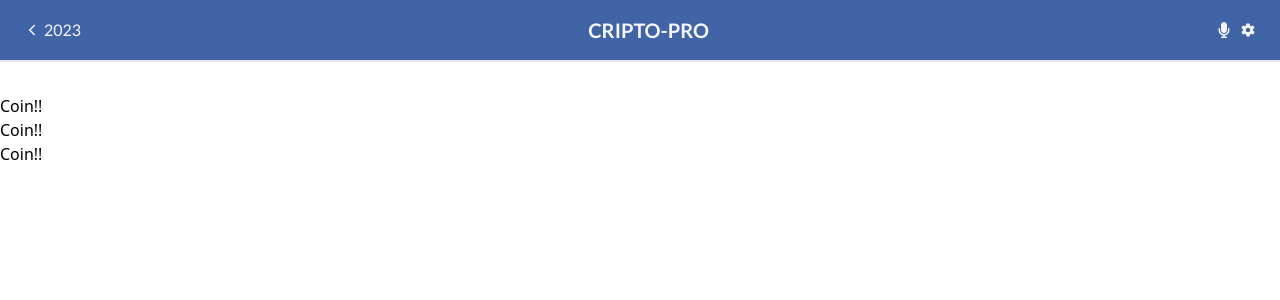
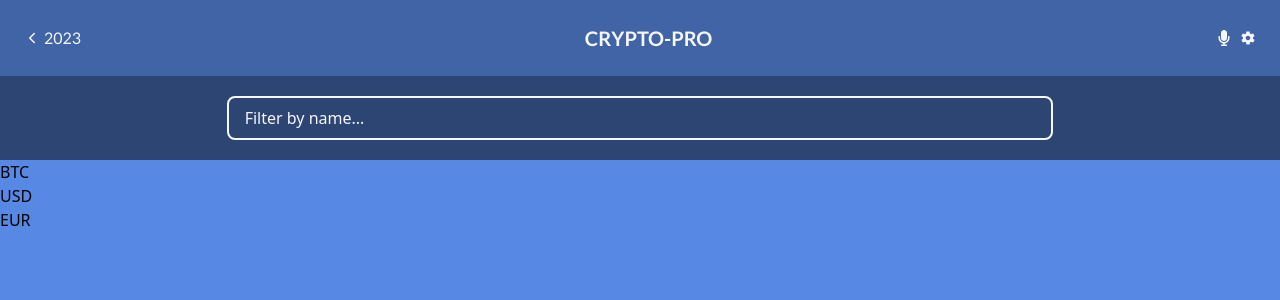
Before and after one commit to Alejuda/crypto-pro, a React (Create React App) app: page / in a window 1280 px wide. Shown: the top 300 px of the page. Built offline with nearby package versions, Linux system fonts and the light colour scheme.

Commit message:
Add filter input w/styles

```diff
--- a/src/components/CoinsList.js
+++ b/src/components/CoinsList.js
@@ -1,13 +1,15 @@
 import { useSelector } from 'react-redux';
+import FilterForm from './FilterForm';
 
 function CoinsList() {
   const coins = useSelector((store) => store.coins);
 
   return (
     <section>
+      <FilterForm />
       {coins.coinsArr.map((coin) => (
         <div key={coin}>
-          Coin!!
+          {coin}
         </div>
       ))}
     </section>
--- /dev/null
+++ b/src/components/FilterForm.js
@@ -0,0 +1,11 @@
+function FilterForm() {
+  return (
+    <form className="w-full flex items-center justify-center bg-blue-1 p-5">
+      <label htmlFor="name" className="w-2/3">
+        <input type="text" id="name" name="name" placeholder="Filter by name..." className="w-full flex text-text-color justify-center border-2 outline-0 border-text-color rounded-lg px-4 py-2 bg-blue-1 placeholder:text-text-color" />
+      </label>
+    </form>
+  );
+}
+
+export default FilterForm;
--- a/src/components/Layout.js
+++ b/src/components/Layout.js
@@ -2,9 +2,9 @@ import { Outlet } from 'react-router-dom';
 import Navbar from './Navbar';
 
 const Layout = () => (
-  <>
+  <div className="layout">
     <Navbar />
     <Outlet />
-  </>
+  </div>
 );
 export default Layout;
--- a/src/components/Navbar.js
+++ b/src/components/Navbar.js
@@ -4,14 +4,14 @@ import { IoMdSettings } from 'react-icons/io';
 import { IoChevronBack } from 'react-icons/io5';
 
 const Navbar = () => (
-  <header className="flex justify-between px-6 items-center py-4 mb-8 border-b-2 bg-blue-3 text-text-color">
+  <header className="flex justify-between p-6 items-center bg-blue-3 text-text-color">
     <NavLink className="lato text-text-color" to="/">
       <div className="flex items-center gap-1">
         <IoChevronBack className="text-base" />
         <p>2023</p>
       </div>
     </NavLink>
-    <h1 className="font-bold lato text-xl">CRIPTO-PRO</h1>
+    <h1 className="font-bold lato text-xl">CRYPTO-PRO</h1>
     {/* <NavLink className="lato text-text-color" to="/coin">Coin</NavLink> */}
     <div className="flex gap-2">
       <FaMicrophone />
--- a/src/index.css
+++ b/src/index.css
@@ -11,3 +11,8 @@
 .sans {
   font-family: 'Noto Sans', sans-serif;
 }
+
+.layout {
+  min-height: 100vh;
+  background-color: #5688E4;
+}
--- a/tailwind.config.js
+++ b/tailwind.config.js
@@ -7,6 +7,7 @@ module.exports = {
     extend: {
       colors: {
         'text-color': '#F5F7FB',
+        'blue-1': '#2D4573',
       },
       backgroundColor: {
         'blue-1': '#2D4573',
```
